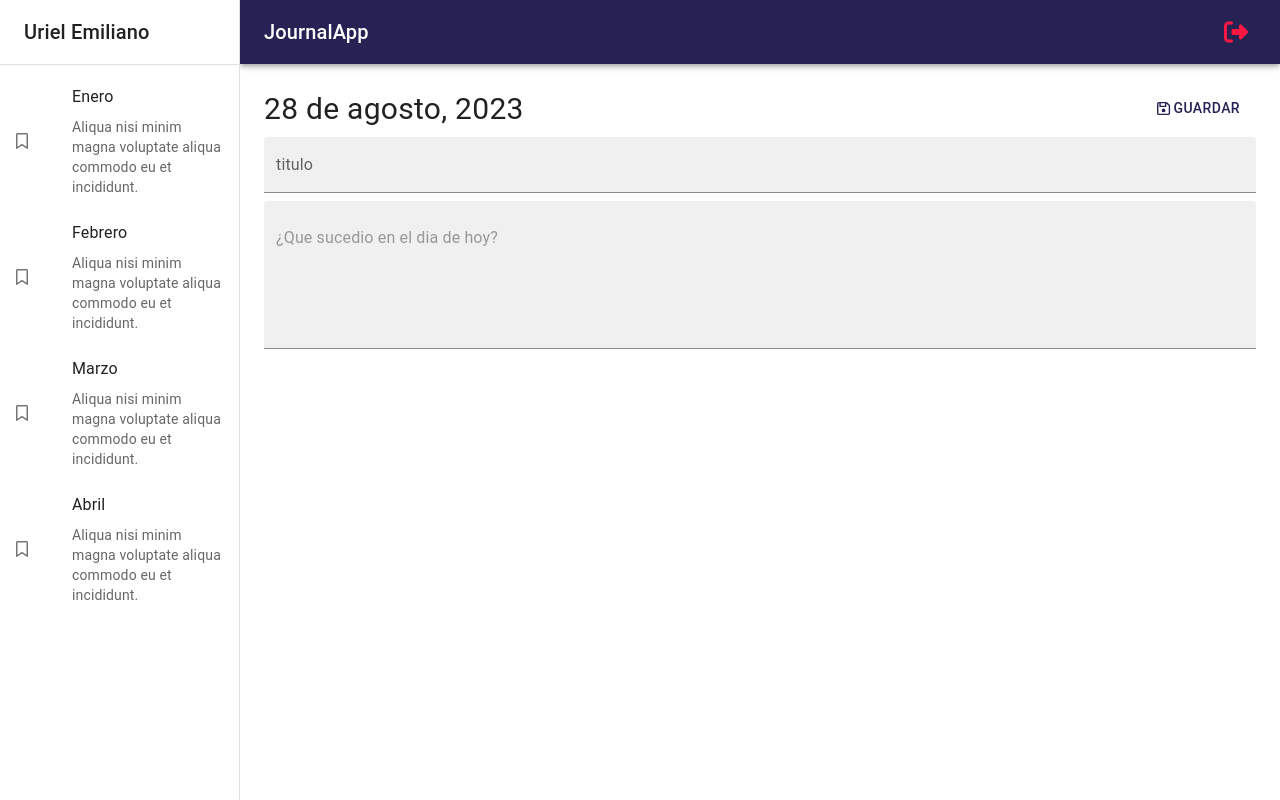
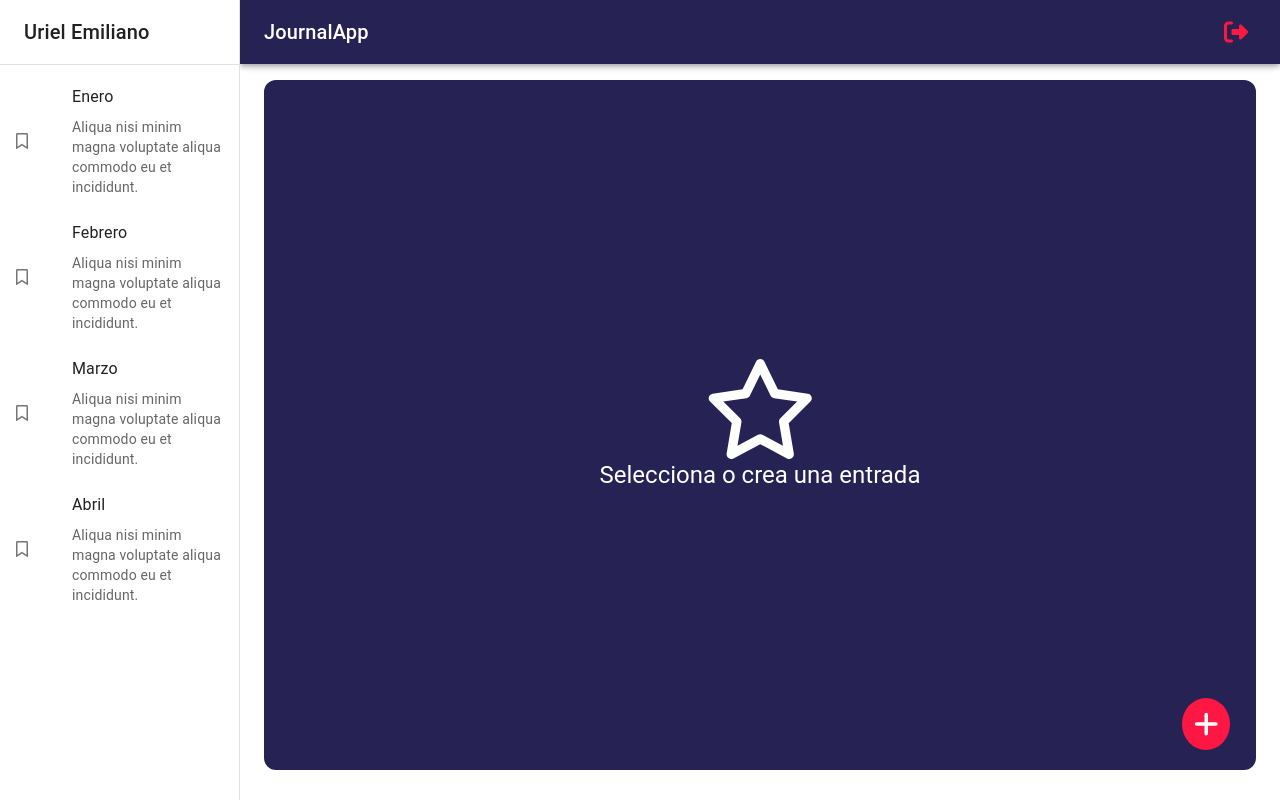
Before and after one commit to v-devOs/Seccion-17-react, a React (Vite) app: page / in a window 1280 px wide. Built offline with nearby package versions, Linux system fonts and the light colour scheme.

Commit message:
Fin de la seccion 17

```diff
--- a/src/journal/components/ImageGallery.jsx
+++ b/src/journal/components/ImageGallery.jsx
@@ -1,7 +1,70 @@
-import React from 'react'
+import { ImageList, ImageListItem } from "@mui/material";
 
-export const ImageGallery = () => {
+
+export const ImageGallery = () =>  {
   return (
-    <div>ImageGallery</div>
-  )
+    <ImageList sx={{ width: '100%', height: 500 }} cols={3} rowHeight={200}>
+      {itemData.map((item) => (
+        <ImageListItem key={item.img}>
+          <img
+            src={`${item.img}?w=164&h=164&fit=crop&auto=format`}
+            srcSet={`${item.img}?w=164&h=164&fit=crop&auto=format&dpr=2 2x`}
+            alt={item.title}
+            loading="lazy"
+          />
+        </ImageListItem>
+      ))}
+    </ImageList>
+  );
 }
+
+const itemData = [
+  {
+    img: 'https://images.unsplash.com/photo-1551963831-b3b1ca40c98e',
+    title: 'Breakfast',
+  },
+  {
+    img: 'https://images.unsplash.com/photo-1551782450-a2132b4ba21d',
+    title: 'Burger',
+  },
+  {
+    img: 'https://images.unsplash.com/photo-1522770179533-24471fcdba45',
+    title: 'Camera',
+  },
+  {
+    img: 'https://images.unsplash.com/photo-1444418776041-9c7e33cc5a9c',
+    title: 'Coffee',
+  },
+  {
+    img: 'https://images.unsplash.com/photo-1533827432537-70133748f5c8',
+    title: 'Hats',
+  },
+  {
+    img: 'https://images.unsplash.com/photo-1558642452-9d2a7deb7f62',
+    title: 'Honey',
+  },
+  {
+    img: 'https://images.unsplash.com/photo-1516802273409-68526ee1bdd6',
+    title: 'Basketball',
+  },
+  {
+    img: 'https://images.unsplash.com/photo-1518756131217-31eb79b20e8f',
+    title: 'Fern',
+  },
+  {
+    img: 'https://images.unsplash.com/photo-1597645587822-e99fa5d45d25',
+    title: 'Mushrooms',
+  },
+  {
+    img: 'https://images.unsplash.com/photo-1567306301408-9b74779a11af',
+    title: 'Tomato basil',
+  },
+  {
+    img: 'https://images.unsplash.com/photo-1471357674240-e1a485acb3e1',
+    title: 'Sea star',
+  },
+  {
+    img: 'https://images.unsplash.com/photo-1589118949245-7d38baf380d6',
+    title: 'Bike',
+  },
+];
--- a/src/journal/pages/JournalPage.jsx
+++ b/src/journal/pages/JournalPage.jsx
@@ -1,14 +1,33 @@
-
+import { IconButton } from '@mui/material'
 import { JournalLayout } from '../layout/JournalLayout'
 import { NoteView, NothingSelectedView } from '../views'
+import { faPlus } from '@fortawesome/free-solid-svg-icons'
+import { FontAwesomeIcon } from '@fortawesome/react-fontawesome'
 
 export const JournalPage = () => {
   return (
     <JournalLayout>
       {/* <Typography >Lorem ipsum dolor sit amet consectetur adipisicing elit. Reiciendis, illo quam! Quasi commodi dicta rerum sed earum maxime laborum id perspiciatis a debitis alias officia ad cumque, vitae temporibus rem illo omnis tempore. Corrupti provident fugit et natus accusamus libero dolor? Hic, odit, inventore ratione vero saepe, placeat nobis velit distinctio cumque consectetur quisquam explicabo provident cupiditate porro ipsa assumenda libero eius molestiae voluptatibus! Delectus impedit repellat tempore nemo unde exercitationem, ex minus molestiae praesentium sapiente. Repellat numquam facere doloremque quaerat atque ad asperiores saepe. Voluptates quod ullam dolor, qui reprehenderit rem rerum sapiente excepturi labore eos cum! Officia, dignissimos.
       </Typography> */}
-      {/* <NothingSelectedView/> */}
-      <NoteView />
+      <NothingSelectedView/>
+      {/* <NoteView /> */}
+
+
+      <IconButton
+        size='large'
+        sx={{
+          color: 'white',
+          backgroundColor: 'error.main',
+          ':hover': {backgroundColor: 'error.main', opacity: 0.8},
+          position: 'fixed',
+          right: 50,
+          bottom: 50
+        }}
+      >
+
+        <FontAwesomeIcon icon={ faPlus }/>
+
+      </IconButton>
 
     </JournalLayout>
   )
--- a/src/journal/views/NoteView.jsx
+++ b/src/journal/views/NoteView.jsx
@@ -1,6 +1,7 @@
 import { Button, Grid, TextField, Typography } from "@mui/material"
 import {faFloppyDisk} from '@fortawesome/free-regular-svg-icons'
 import { FontAwesomeIcon } from "@fortawesome/react-fontawesome"
+import { ImageGallery } from "../components"
 
 export const NoteView = () => {
   return (
@@ -36,7 +37,7 @@ export const NoteView = () => {
         />
       </Grid>
 
-
+      <ImageGallery />
     </Grid>
   )
 }
```
